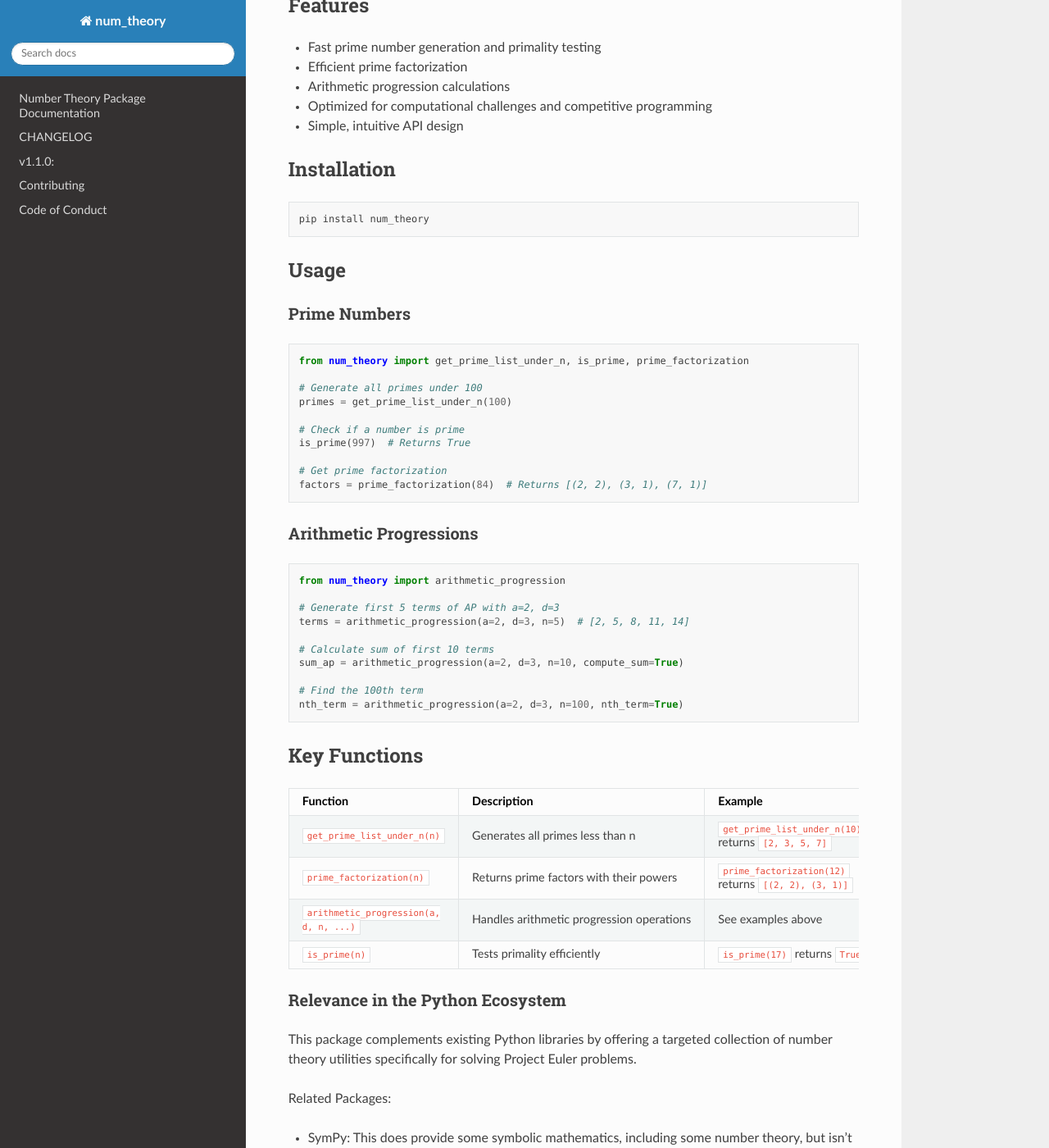
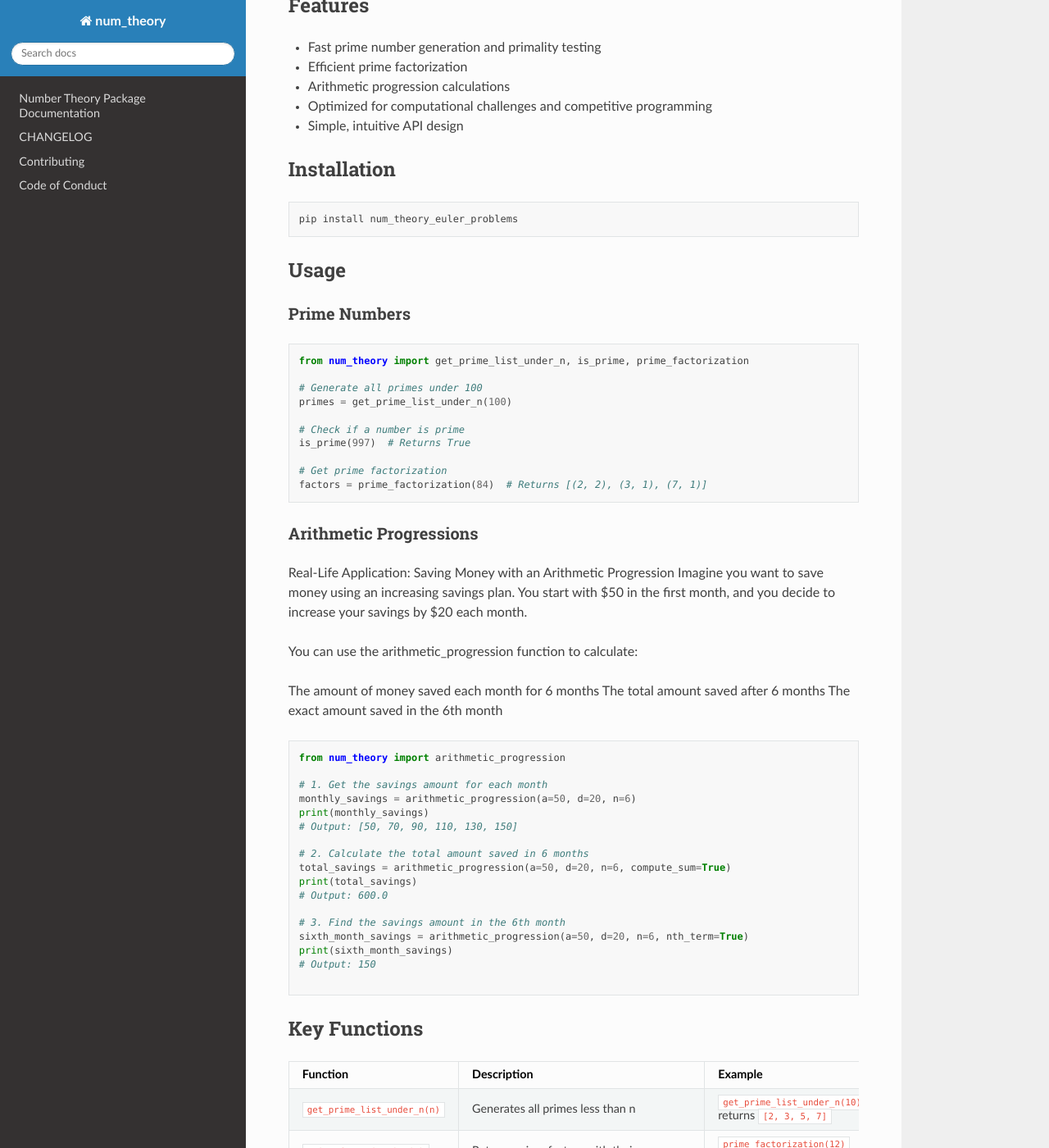
Before and after one commit to UBC-MDS/num_theory, a Sphinx documentation site: the page built from docs/index.md, in a window 1280 px wide and 1400 px high, scrolled down 290 px. Shown: the whole window at 82% size. Built offline with Sphinx 7.4.7 and the Read the Docs theme 3.1.0, drawn with Linux system fonts in a browser that asks for light colours; pages that are not in the unit, such as notebooks, are missing from menus; some of the changed text lies outside the part shown.

````diff
--- a/README.md
+++ b/README.md
@@ -1,7 +1,11 @@
-# Number Theory
+# num_theory
 [![Documentation Status](https://readthedocs.org/projects/num-theory/badge/?version=latest)](https://num-theory.readthedocs.io/en/latest/?badge=latest)
 [![codecov](https://codecov.io/gh/UBC-MDS/num_theory/graph/badge.svg?token=D83Q1sJfPf)](https://codecov.io/gh/UBC-MDS/num_theory)
 [![ci-cd](https://github.com/UBC-MDS/num_theory/actions/workflows/ci-cd.yml/badge.svg)](https://github.com/UBC-MDS/num_theory/actions/workflows/ci-cd.yml)
+![Python Version](https://img.shields.io/badge/python-3.9%20%7C%203.10%20%7C%203.11-blue.svg)
+[![Repo Status](https://img.shields.io/badge/repo%20status-Active-brightgreen)](https://github.com/UBC-MDS/num_theory)
+![PyPI](https://img.shields.io/pypi/v/num_theory?color=blue&label=PyPI)
+
 
 A high-performance Python package for number theory operations, optimized for Project Euler and computational mathematics problems.
 
@@ -16,7 +20,7 @@
 ## Installation
 
 ```bash
-pip install num_theory
+pip install num_theory_euler_problems
 ```
 
 ## Usage
@@ -38,17 +42,33 @@
 
 ### Arithmetic Progressions
 
+Real-Life Application: Saving Money with an Arithmetic Progression
+Imagine you want to save money using an increasing savings plan. You start with $50 in the first month, and you decide to increase your savings by $20 each month.
+
+You can use the arithmetic_progression function to calculate:
+
+The amount of money saved each month for 6 months
+The total amount saved after 6 months
+The exact amount saved in the 6th month
+
 ```python
 from num_theory import arithmetic_progression
 
-# Generate first 5 terms of AP with a=2, d=3
-terms = arithmetic_progression(a=2, d=3, n=5)  # [2, 5, 8, 11, 14]
+# 1. Get the savings amount for each month
+monthly_savings = arithmetic_progression(a=50, d=20, n=6)
+print(monthly_savings)
+# Output: [50, 70, 90, 110, 130, 150]
 
-# Calculate sum of first 10 terms
-sum_ap = arithmetic_progression(a=2, d=3, n=10, compute_sum=True)
+# 2. Calculate the total amount saved in 6 months
+total_savings = arithmetic_progression(a=50, d=20, n=6, compute_sum=True)
+print(total_savings)
+# Output: 600.0
 
-# Find the 100th term
-nth_term = arithmetic_progression(a=2, d=3, n=100, nth_term=True)
+# 3. Find the savings amount in the 6th month
+sixth_month_savings = arithmetic_progression(a=50, d=20, n=6, nth_term=True)
+print(sixth_month_savings)
+# Output: 150
+
 ```
 
 ## Key Functions
````
Also changed, not shown: docs/changelog.md (+1 -1 lines).
